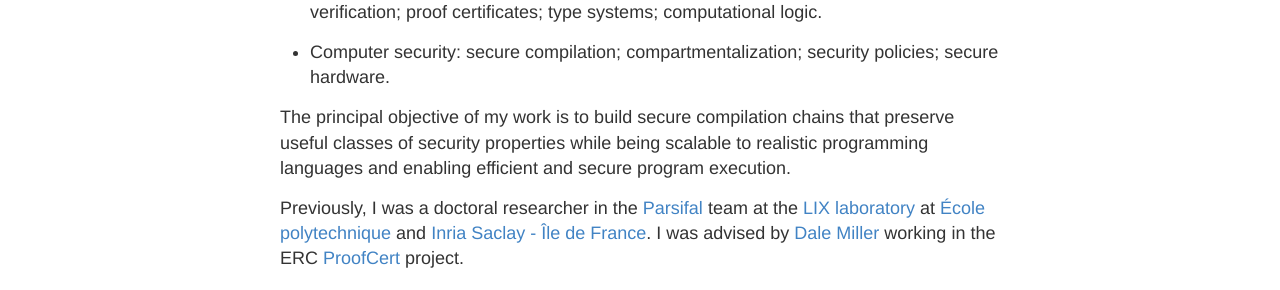
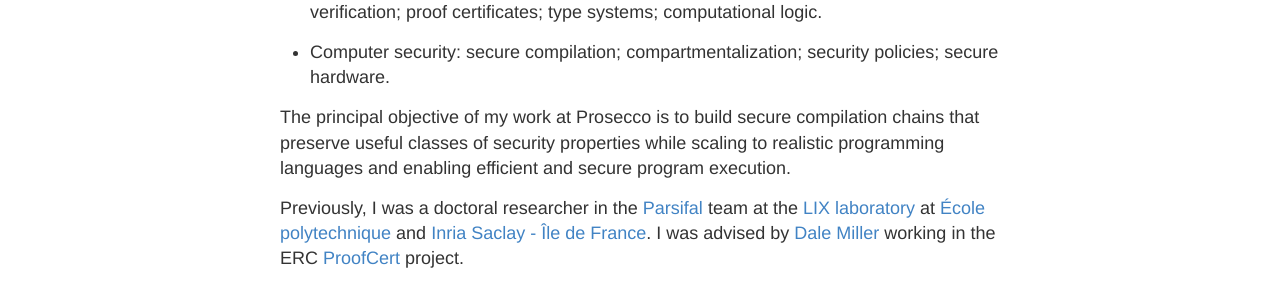
Before and after one commit to robblanco/robblanco.github.io, a Jekyll site: the page built from index.md, in a window 1280 px wide. Shown: the part 368-658 px from the top of the page. Built offline with Jekyll 4.4.1, drawn with Linux system fonts in a browser that asks for light colours.

Commit message:
Nits in index

```diff
--- a/index.md
+++ b/index.md
@@ -19,9 +19,10 @@ formal methods to solve computer security problems, developed along both axes:
  * Computer security: secure compilation; compartmentalization; security
    policies; secure hardware.
 
-The principal objective of my work is to build secure compilation chains that
-preserve useful classes of security properties while being scalable to realistic
-programming languages and enabling efficient and secure program execution.
+The principal objective of my work at Prosecco is to build secure compilation
+chains that preserve useful classes of security properties while scaling to
+realistic programming languages and enabling efficient and secure program
+execution.
 
 Previously, I was a doctoral researcher
 in the [Parsifal](https://team.inria.fr/parsifal/) team
```
